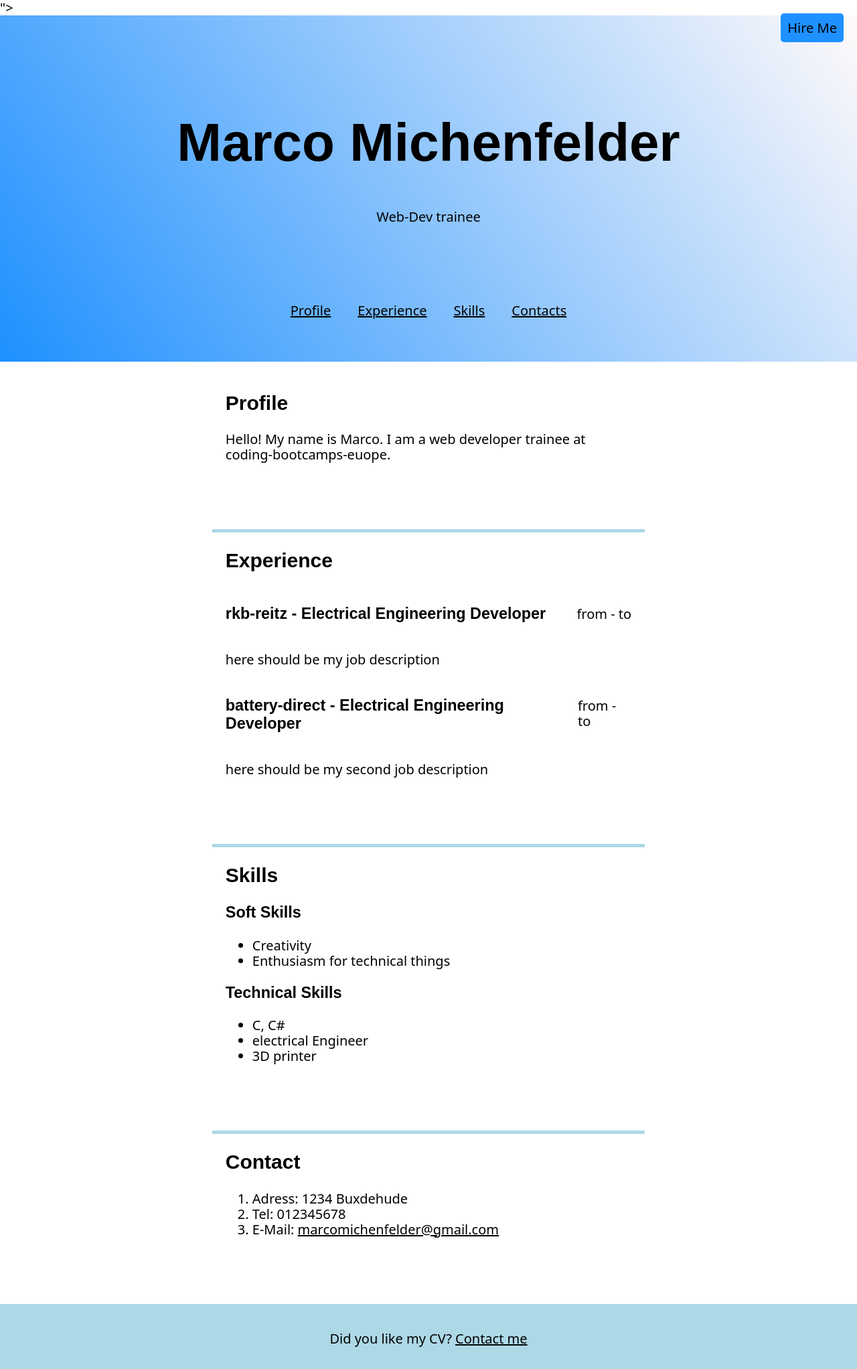
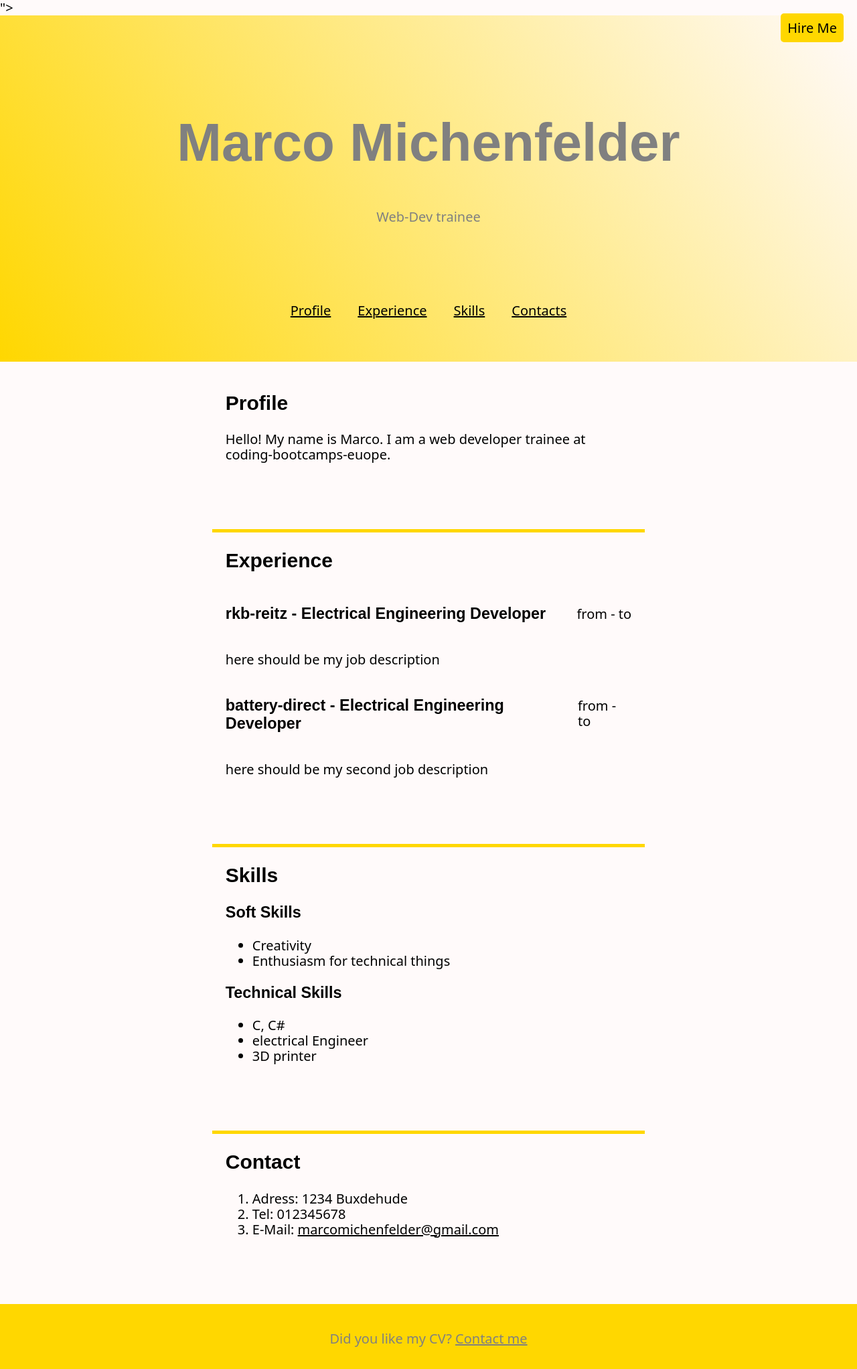
Before and after one commit to MM90Cobra/my-CV, a plain HTML site: page index.html in a window 1280 px wide. Shown: the top 2044 px of the page at 67% size. Drawn offline with nearby package versions, Linux system fonts and the light colour scheme.

Commit message:
added custom properties

```diff
--- a/style.css
+++ b/style.css
@@ -34,7 +34,19 @@ h6 {
 }
 
 body {
+  --background-color: snow;
+  --text-color: black;
+  --accent-color: gold;
+  --accent-text-color: grey;
+  --nav-link-active-bg-color: lightgrey;
+
   margin: 0;
+  background-color: var(--background-color);
+  color: var(--text-color);
+}
+
+*::selection {
+  background-color: var(--accent-color);
 }
 
 a,
@@ -42,7 +54,7 @@ a:link,
 a:hover,
 a:visited,
 a:active {
-  color: black;
+  color: var(--text-color);
 }
 
 /**************************************************************/
@@ -55,8 +67,13 @@ a:active {
   padding-top: 4.5rem;
   text-align: center;
   /*background-color: lightyellow;*/
-  background-image: linear-gradient(235deg, snow, dodgerblue);
+  background-image: linear-gradient(
+    235deg,
+    var(--background-color),
+    var(--accent-color)
+  );
   position: relative;
+  color: var(--accent-text-color);
 }
 
 .heading-group {
@@ -81,8 +98,8 @@ a:active {
   top: 1rem;
   padding: 0.5rem;
   border-radius: 0.25rem;
-  background: dodgerblue;
-  color: black;
+  background: var(--accent-color);
+  color: var(--text-color);
 }
 
 @media screen and (min-width: 992px) {
@@ -116,17 +133,23 @@ a:active {
 
 .nav-link {
   padding: 0.25rem 0.5rem;
-  color: black;
+  color: var(--accent-text-color);
 }
 
 .nav-link:hover {
   /*color: black;*/
-  background-color: lightblue;
+  background-color: var(--accent-color);
+  color: var(--accent-text-color);
 }
 
 .nav-link:active {
   /*color: white;*/
-  background-color: lightgreen;
+  background-color: var(--nav-link-active-bg-color);
+  color: var(--accent-text-color);
+}
+
+.nav-link:visited {
+  color: var(--accent-text-color);
 }
 
 @media screen and (min-width: 768px) {
@@ -155,7 +178,7 @@ a:active {
 }
 
 .main > * {
-  border-top: 0.25rem solid lightblue;
+  border-top: 0.25rem solid var(--accent-color);
   padding: 0 1rem;
 }
 
@@ -184,7 +207,8 @@ a:active {
 
 .footer {
   margin-top: 3rem;
-  background-color: lightblue;
+  background-color: var(--accent-color);
+  color: var(--accent-text-color);
   padding: 2rem;
 }
 
@@ -193,6 +217,10 @@ a:active {
   margin: 0;
 }
 
-.footer-link {
-  color: black;
+.footer-link,
+.footer-link:link,
+.footer-link:hover,
+.footer-link:active,
+.footer-link:visited {
+  color: var(--accent-text-color);
 }
```
